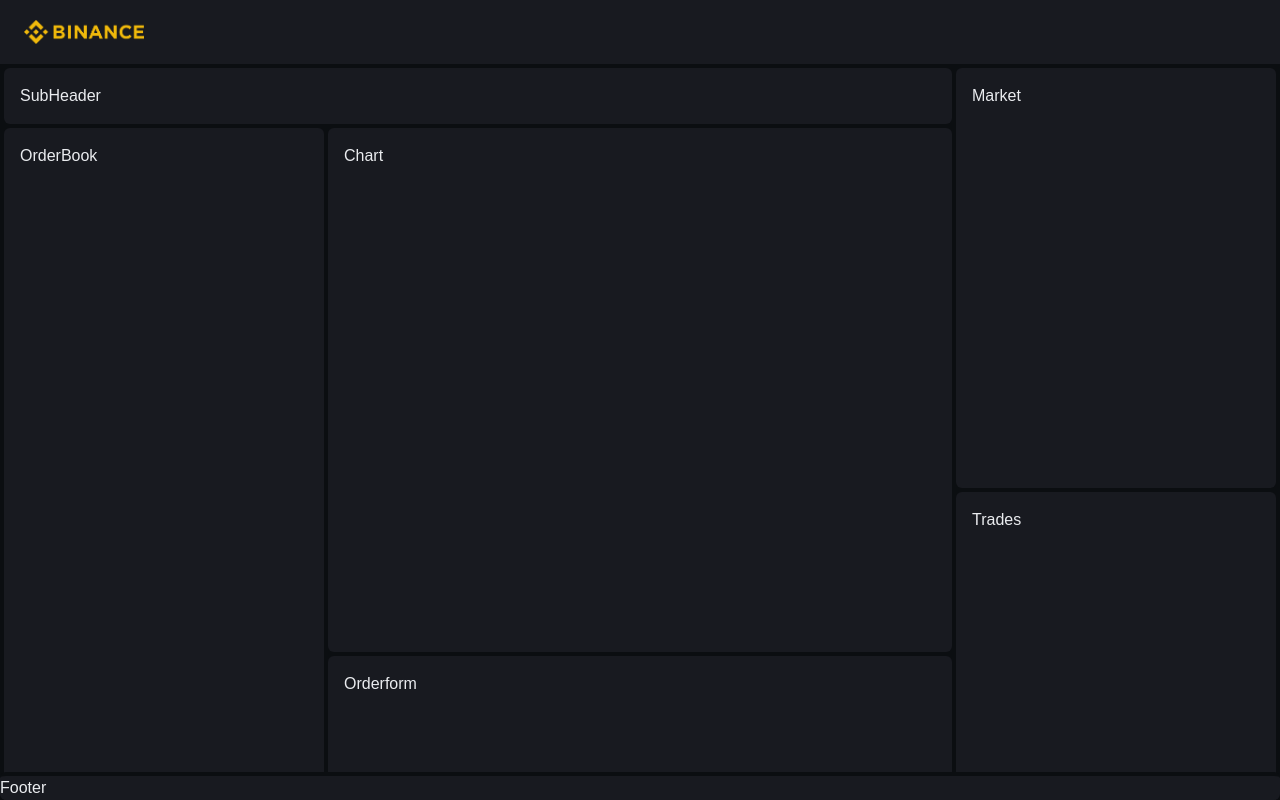
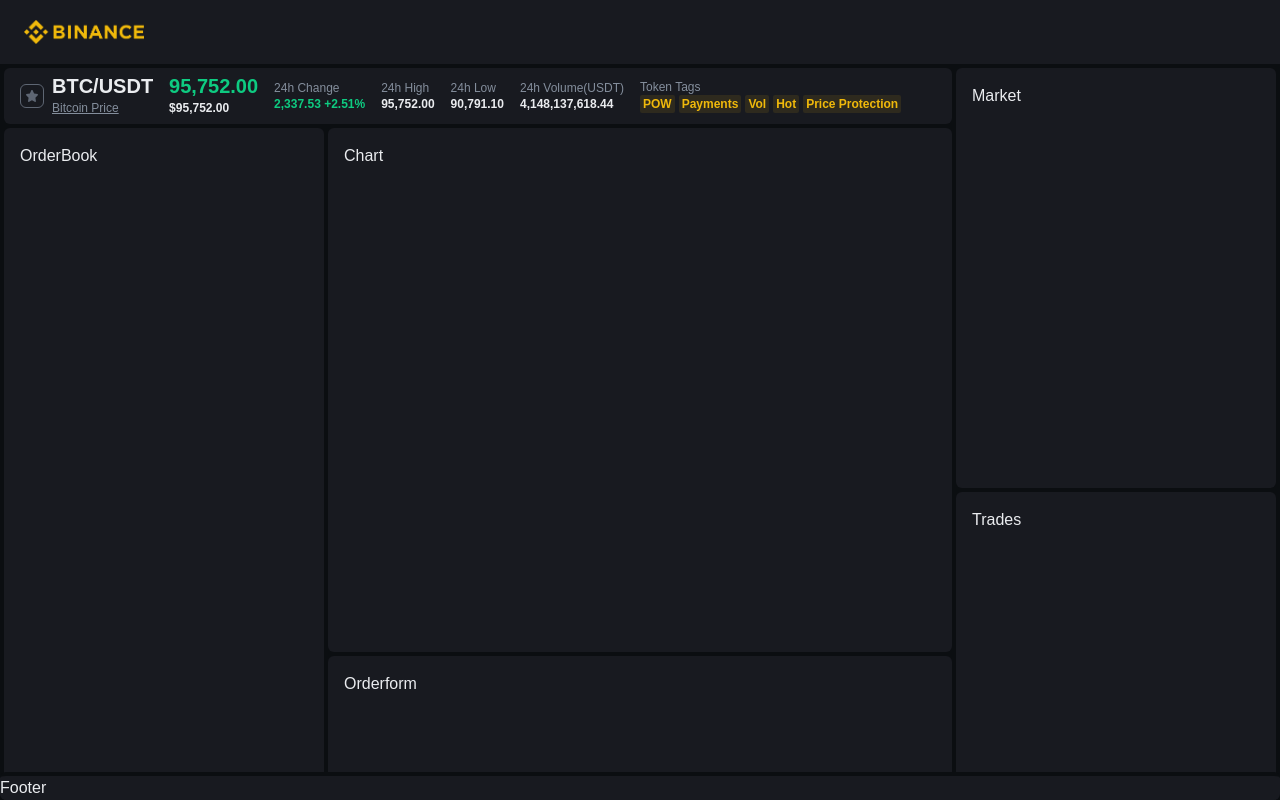
Before and after one commit to dusunax/kl-frontend-task, a Next.js app: page /trade/BTCUSDT in a window 1280 px wide. Shown: the top 800 px of the page. Built offline with nearby package versions, Linux system fonts and the light colour scheme; a web font is replaced by a local one.

Commit message:
feat: subHeader

```diff
--- a/src/app/globals.css
+++ b/src/app/globals.css
@@ -85,4 +85,5 @@
   --color-sellHover: #FF707E;
   --color-textSell: #F6465D;
   --color-sell: #F6465D;
+  --color-CUSTOM-yellow: #2e2a1e;
 }
--- a/src/app/trade/[symbol]/_components/SubHeader.tsx
+++ b/src/app/trade/[symbol]/_components/SubHeader.tsx
@@ -1,5 +1,90 @@
+"use client";
+
+import Link from "next/link";
 import Card from "@/components/card/Card";
+import Star from "@/assets/icons/svg-50.svg";
 
 export default function SubHeader() {
-  return <Card style={{ gridArea: "subHeader" }}>SubHeader</Card>;
+  const isHigherThanBefore = true;
+  const is24hChangeHigherThanBefore = true;
+  const tokenTags = ["POW", "Payments", "Vol", "Hot", "Price Protection"];
+
+  return (
+    <Card style={{ gridArea: "subHeader" }} className="!py-0">
+      <div className="h-full flex items-center gap-2">
+        <div className="border border-[var(--color-DisabledText)] rounded-md flex items-center justify-center w-6 h-6 ">
+          <Star width={16} height={16} color="var(--color-DisabledText" />
+        </div>
+
+        <div className="flex flex-col justify-center">
+          <h1 className="text-xl font-bold">BTC/USDT</h1>
+          <Link
+            href="#"
+            className="underline text-xs text-[var(--color-TertiaryText)] mb-1"
+          >
+            Bitcoin Price
+          </Link>
+        </div>
+
+        <div className="mx-2">
+          <p
+            className={`text-xl font-black ${
+              isHigherThanBefore
+                ? "text-[var(--color-success)]"
+                : "text-[var(--color-error)]"
+            }`}
+          >
+            95,752.00
+          </p>
+          <p className="text-xs font-semibold mb-1">$95,752.00</p>
+        </div>
+
+        <ol className="flex items-center gap-4">
+          <li>
+            <p className="text-xs text-[var(--color-TertiaryText)]">
+              24h Change
+            </p>
+            <p
+              className={`text-xs font-semibold ${
+                is24hChangeHigherThanBefore
+                  ? "text-[var(--color-success)]"
+                  : "text-[var(--color-error)]"
+              }`}
+            >
+              2,337.53 +2.51%
+            </p>
+          </li>
+          <li>
+            <p className="text-xs text-[var(--color-TertiaryText)]">24h High</p>
+            <p className="text-xs font-semibold">95,752.00</p>
+          </li>
+          <li>
+            <p className="text-xs text-[var(--color-TertiaryText)]">24h Low</p>
+            <p className="text-xs font-semibold">90,791.10</p>
+          </li>
+          <li>
+            <p className="text-xs text-[var(--color-TertiaryText)]">
+              24h Volume(USDT)
+            </p>
+            <p className="text-xs font-semibold">4,148,137,618.44</p>
+          </li>
+          <li>
+            <p className="text-xs text-[var(--color-TertiaryText)]">
+              Token Tags
+            </p>
+            <p className="text-xs font-semibold flex items-center gap-1">
+              {tokenTags.map((e) => (
+                <span
+                  className="text-[var(--color-TextLink)] bg-[var(--color-CUSTOM-yellow)] px-[3px] py-[1px] rounded-sm"
+                  key={e}
+                >
+                  {e}
+                </span>
+              ))}
+            </p>
+          </li>
+        </ol>
+      </div>
+    </Card>
+  );
 }
```
